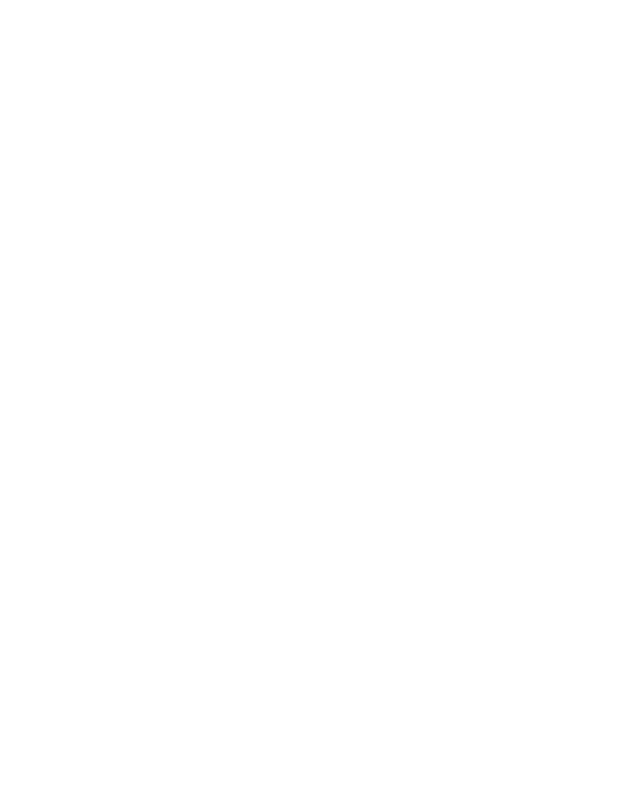
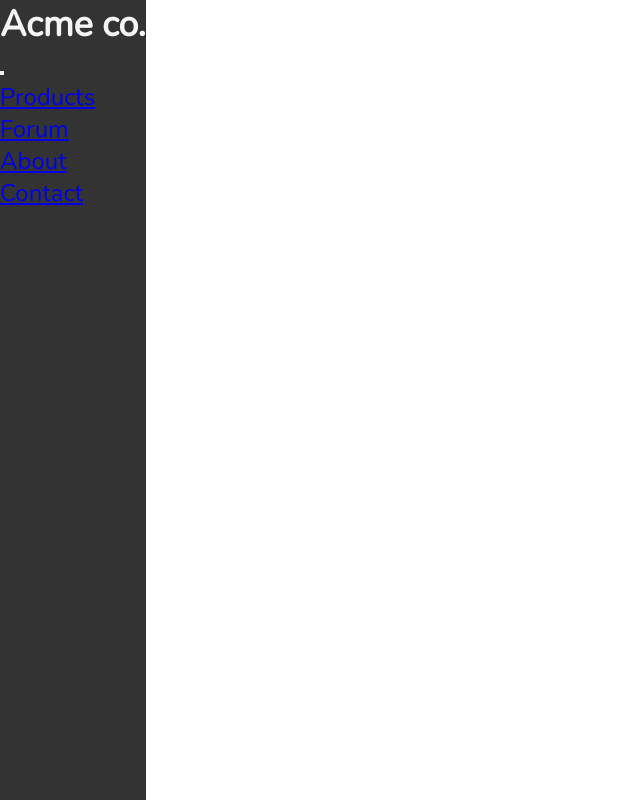
Before and after one commit to bju12290/AnimatedHamburgerMenu, a plain HTML site: page index.html in a window 1280 px wide. Shown: the whole page, without its empty margins (0-640 px from the left). Drawn offline with nearby package versions, Linux system fonts and the light colour scheme.

Commit message:
Set up starter code

```diff
--- a/index.html
+++ b/index.html
@@ -4,8 +4,30 @@
   <meta charset="UTF-8">
   <meta name="viewport" content="width=device-width, initial-scale=1.0">
   <title>Animated Hamburger Menu</title>
+  <link rel="stylesheet" href="style.css">
 </head>
 <body>
+  <header>
+  <section class="header-title-line">
+    <h1>Acme co.</h1>
+    <button class="menu-button">
+      <div class="menu-icon"></div>
+    </button>
+  </section>
+
+  <nav>
+    <ul>
+      <li><a href="products.html">Products</a></li>
+      <li><a href="#">Forum</a></li>
+      <li><a href="#">About</a></li>
+      <li><a href="#">Contact</a></li>
+    </ul>
+  </nav>
+</header>
+
+<main>
+
+</main>
 
 </body>
 </html>
--- a/style.css
+++ b/style.css
@@ -0,0 +1,28 @@
+@import url("https://fonts.googleapis.com/css2?family=Nunito&display=swap");
+
+* {
+    margin: 0;
+    padding: 0;
+    box-sizing: border-box;
+}
+
+:root {
+    --header-bgcolor: #333;
+    --header-color: whitesmoke;
+}
+
+html {
+    font-size: 1.5rem;
+    font-family: 'Nunito', sans-serif;
+}
+
+body {
+    min-height: 100vh;
+    display: flex;
+    flex-flow: column no-wrap;
+}
+
+header {
+    background-color: var(--header-bgcolor);
+    color: var(--header-color);
+}
```
Also changed, not shown: products.html (added, +11 -0 lines).
